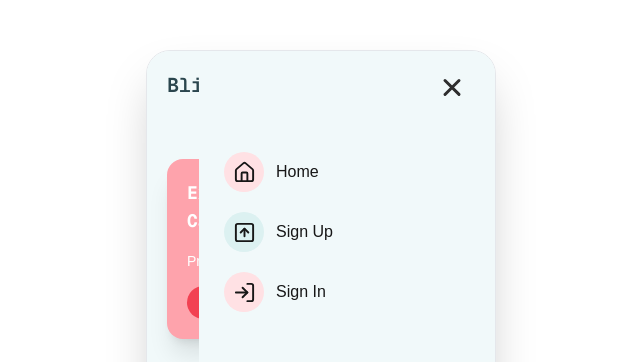
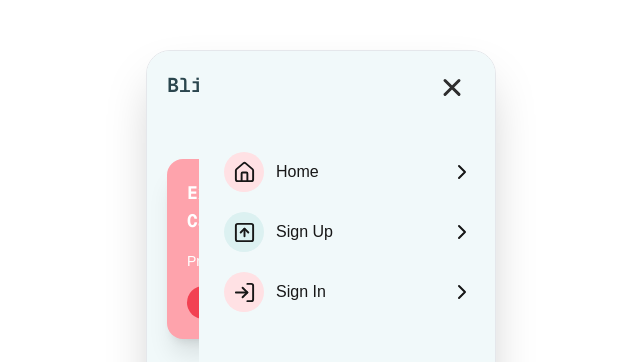
Before and after one commit to OluwaJudah/blissfulBirth, a Next.js app: page / in a window 1280 px wide. Both pictures are taken after a click on the button 772 px from the left and 89 px from the top of the page. Shown: the top 362 px of the page, without its empty margins (319-959 px from the left). Built offline with nearby package versions, Linux system fonts and the light colour scheme.

Commit message:
feat: added a logout redirect button

```diff
--- /dev/null
+++ b/actions/auth.ts
@@ -0,0 +1,6 @@
+"use server";
+import { redirect } from "next/navigation";
+
+export async function logout() {
+  redirect("/");
+}
--- a/components/Buttons.tsx
+++ b/components/Buttons.tsx
@@ -1,6 +1,7 @@
 "use client";
 
-import { ArrowLeft, X } from "lucide-react";
+import { logout } from "@/actions/auth";
+import { ArrowLeft, ChevronRight, LogInIcon, X } from "lucide-react";
 import { useRouter } from "next/navigation";
 import React from "react";
 
@@ -167,3 +168,23 @@ export const ConditionCancelButton = ({
     </button>
   );
 };
+
+type Item = { name: string; url: string; Icon: any; bgColor: string };
+
+export const LogOutButton = ({ item }: { item: Item }) => {
+  return (
+    <div onClick={logout} className="w-full flex items-center justify-between">
+      <div className="flex items-center gap-3">
+        <div
+          className={`flex justify-center items-center bg-${item.bgColor}-100 w-[40px] h-[40px] rounded-full`}
+        >
+          <LogInIcon size={23} />
+        </div>
+        <p>{item.name}</p>
+      </div>
+      <div>
+        <ChevronRight />
+      </div>
+    </div>
+  );
+};
--- a/components/Navigation.tsx
+++ b/components/Navigation.tsx
@@ -1,6 +1,7 @@
-import { Home } from "lucide-react";
+import { ChevronRight, Home } from "lucide-react";
 import { motion } from "motion/react";
 import Link from "next/link";
+import { LogOutButton } from "./Buttons";
 
 const navVariants = {
   open: {
@@ -38,7 +39,13 @@ const MenuItem = ({ item }: { item: Item }) => {
       whileHover={{ scale: 1.1 }}
       whileTap={{ scale: 0.95 }}
     >
-      <Link href={item.url}>
+      {item.name === "Sign Out" ? (
+        <LogOutButton item={item} />
+      ) : (
+        <Link
+          href={item.url}
+          className="w-full flex items-center justify-between"
+        >
           <div className="flex items-center gap-3">
             <div
               className={`flex justify-center items-center bg-${item.bgColor}-100 w-[40px] h-[40px] rounded-full`}
@@ -47,13 +54,20 @@ const MenuItem = ({ item }: { item: Item }) => {
             </div>
             <p>{item.name}</p>
           </div>
+          <div>
+            <ChevronRight />
+          </div>
         </Link>
+      )}
     </motion.li>
   );
 };
 
 export const Navigation = ({ navList }: { navList: Item[] }) => (
-  <motion.ul className="list-none p-[25px] m-0 absolute top-[80px] w-[300px]"  variants={navVariants}>
+  <motion.ul
+    className="list-none p-[25px] m-0 absolute top-[80px] w-[300px]"
+    variants={navVariants}
+  >
     {navList.map((item) => (
       <MenuItem item={item} key={item.name} />
     ))}
```
Lines whose indentation alone changed are shown as unchanged.
